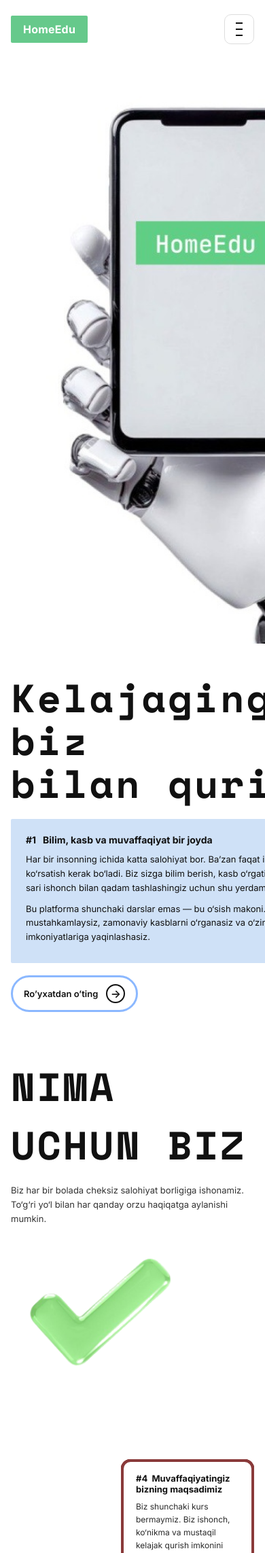
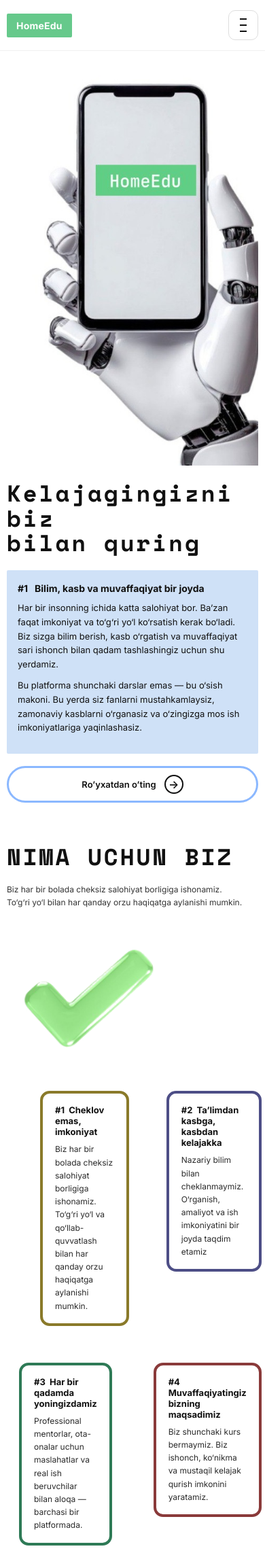
Before and after one commit to SanoManjiroa/HomeEdu2026, a Django app: page / in a window 390 px wide; the page is wider, and only the part inside the window is pictured. Shown: the top 2285 px of that part at 68% size. Run offline with Django 4.2, Linux system fonts and the light colour scheme.

Commit message:
html css phone

```diff
--- a/static/css/style.css
+++ b/static/css/style.css
@@ -17,14 +17,17 @@ body{
   font-family: Inter, system-ui, -apple-system, Segoe UI, Roboto, Arial, sans-serif;
 }
 
+/* chekkalar biroz torroq */
 .container{
-  width:min(1200px, calc(100% - 64px));
+  width:min(1200px, calc(100% - 96px)); /* oldin 64px edi */
   margin-inline:auto;
 }
+
 .profil{
- margin-top:-10px;
- font-size:25px;
+  margin-top:-10px;
+  font-size:25px;
 }
+
 /* HEADER */
 .header{
   position:sticky;
@@ -32,6 +35,7 @@ body{
   background:rgba(255,255,255,.85);
   backdrop-filter: blur(6px);
   z-index:50;
+  border-bottom:1px solid rgba(0,0,0,.06);
 }
 .nav{
   height:86px;
@@ -173,12 +206,13 @@ body{
   justify-content:space-between;
   gap:24px;
 }
+
+/* ✅ check belgisini % bilan tortmaymiz */
 .why-check{
-  width:150px;
+  width:220px;
   height:auto;
-  margin-top:-4%;
-  margin-right: 35%;
-
+  margin:0;
+  align-self:flex-start;
 }
 
 /* Desktop stage uses grid (no overlap) */
@@ -231,36 +288,11 @@ body{
 .why-card.c3{ grid-column: 2 / span 5; grid-row: 6 / span 2; border-color:#2e7a56; }
 .why-card.c4{ grid-column: 9 / span 5; grid-row: 6 / span 2; border-color:#8a3a3a; }
 
-/* Mobile/tablet: stack nicely */
-@media (max-width: 980px){
-  .why-top{ flex-direction:column; align-items:flex-start; }
-  .why-check{ width:min(240px, 70vw); }
-
-  .why-stage{
-    grid-template-columns: 1fr;
-    grid-auto-rows:auto;
-    gap:18px;
-  }
-  .why-ill.left,
-  .why-ill.mid,
-  .why-ill.bottom,
-  .why-ill.right{
-    grid-column:1;
-    grid-row:auto;
-    max-width:min(320px, 80vw);
-    justify-self:center;
-  }
-  .why-card.c1,.why-card.c2,.why-card.c3,.why-card.c4{ grid-column: 10 / span 5; grid-row: 6 / span 2; border-color:#8a3a3a; }
-}
-
 /* HOW */
 .how{
   padding:0px 0 70px;
-
-
 }
 .how-title-row{
-
   display:flex;
   align-items:center;
   gap:24px;
@@ -357,25 +389,78 @@ body{
 
 /* RESPONSIVE */
 @media (max-width: 980px){
+  /* mobile chekka */
+  .container{ width:calc(100% - 24px); }
+
   .navlinks{ display:none; }
   .burger{ display:inline-block; }
   .profile{ display:none; }
-
   .nav{ justify-content:space-between; }
 
-  .container{ width:calc(100% - 32px); }
+  /* HERO */
+  .hero{ padding:24px 0 18px; }
+  .hero-grid{ grid-template-columns:1fr; gap:22px; }
+  .hero-title{ font-size:clamp(34px, 7vw, 52px); }
+  .hero-card{ padding:18px 16px; }
+  .cta{ width:100%; justify-content:center; }
 
-  .hero-grid{ grid-template-columns:1fr; }
-  .hero-right{ justify-content:center; }
-  .hero-phone{ max-width:min(520px, 92vw); }
+  /* WHY */
+  .why-top{ flex-direction:column; align-items:flex-start; gap:14px; }
+  .why-check{ width:min(220px, 70vw); margin-top:10px; }
 
-  .steps{ flex-direction:column; align-items:stretch; }
+  .why-stage{
+    grid-template-columns: 1fr;
+    grid-auto-rows:auto;
+    gap:18px;
+  }
+
+  .why-ill.left,
+  .why-ill.mid,
+  .why-ill.bottom,
+  .why-ill.right{
+    grid-column:1;
+    grid-row:auto;
+    max-width:min(320px, 88vw);
+    justify-self:center;
+  }
+
+  /* ✅ MUHIM: kartalar ustma-ust bo‘lmaydi */
+  .why-card{
+    grid-column:1;
+    grid-row:auto;
+    width:100%;
+  }
+
+  /* HOW */
+  .how{ padding:24px 0 56px; }
+  .how-title-row{
+    flex-direction:column;
+    align-items:flex-start;
+    gap:12px;
+    margin-top:0;
+  }
+  .how-ill{ width:110px; margin-top:0; }
+
+  /* steps */
+  .steps{ flex-direction:column; align-items:stretch; margin-top:22px; gap:16px; }
   .arrow{ display:none; }
-  .step{ width:100%; }
+  .step{ width:100%; padding:16px 16px 14px; }
 
+  /* partners */
   .partners{ flex-wrap:wrap; justify-content:center; }
+  .partners img{ max-height:64px; }
 
+  /* footer */
   .footer-grid{ grid-template-columns: 1fr 1fr; }
+}
+
+/* very small */
+@media (max-width: 520px){
+  .container{ width:calc(100% - 20px); }
+  .nav{ height:74px; }
+  .brand{ padding:9px 14px; font-size:14px; }
+  .section-title{ font-size:clamp(34px, 8vw, 46px); }
+  .section-sub{ font-size:12px; }
 }
 
 .navlinks.open{
```
Also changed, not shown: other parts of static/css/style.css (+57 -5 lines).
